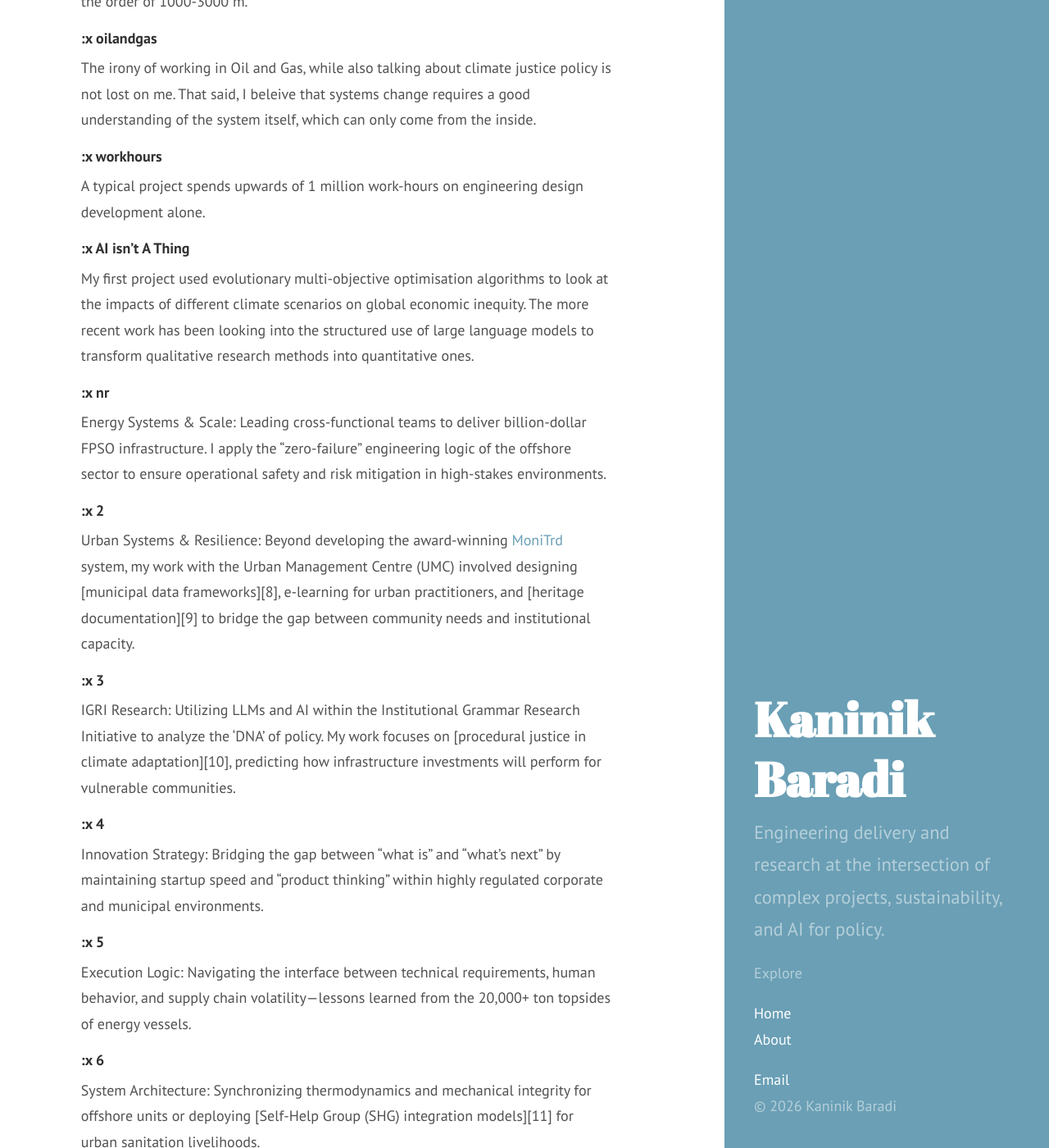
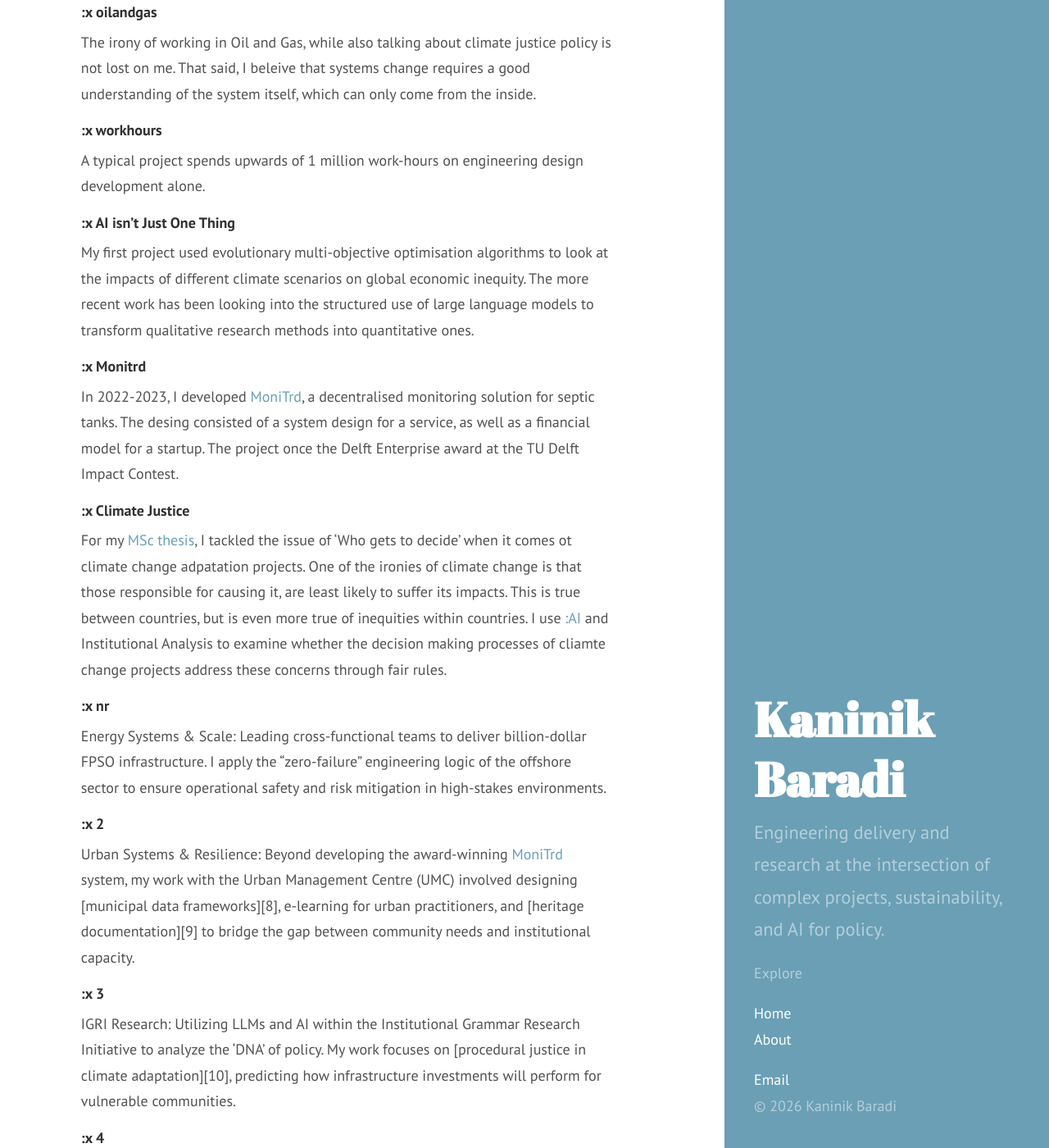
Before and after one commit to MechaKaradi/mechakaradi.github.io, a Jekyll site: the page built from index.md, in a window 1280 px wide and 1400 px high, scrolled down 1010 px. Shown: the whole window at 82% size. Built offline with Jekyll 4.4.1, drawn with Linux system fonts in a browser that asks for light colours; Markdown is read by kramdown in place of the engine named in the settings; the list of posts is cut into pages by our own code; some of the changed text lies outside the part shown.

```diff
--- a/index.md
+++ b/index.md
@@ -28,12 +26,20 @@ The irony of working in Oil and Gas, while also talking about climate justice po
 ###### :x workhours
 A typical project spends upwards of 1 million work-hours on engineering design development alone.
 
-###### :x AI isn't A Thing
+##### :x AI isn't Just One Thing
 My first project used evolutionary multi-objective optimisation algorithms to look at the impacts of different climate scenarios on global economic inequity. The more recent work has been looking into the structured use of large language models to transform qualitative research methods into quantitative ones.
 
+###### :x Monitrd
+
+In 2022-2023, I developed [MoniTrd](https://www.linkedin.com/pulse/fighting-climate-change-one-start-up-time-meet-monitrd-claire-visser/), a decentralised monitoring solution for septic tanks. The desing consisted of a system design for a service, as well as a financial model for a startup. The project once the Delft Enterprise award at the TU Delft Impact Contest.
+
+###### :x Climate Justice
+For my [MSc thesis](https://repository.tudelft.nl/record/uuid:736728a9-4a3a-4587-97f2-d23554cc2b85), I tackled the issue of 'Who gets to decide' when it comes ot climate change adpatation projects. One of the ironies of climate change is that those responsible for causing it, are least likely to suffer its impacts. This is true between countries, but is even more true of inequities within countries. I use [:AI](#ai-isnt-just-one-thing) and Institutional Analysis to examine whether the decision making processes of cliamte change projects address these concerns through fair rules.
+
+
 ###### :x nr
+Energy Systems & Scale: Leading cross-functional teams to deliver billion-dollar FPSO infrastructure. I apply the "zero-failure" engineering logic of the offshore sector to ensure operational safety and risk mitigation in high-stakes environments.
 
-Energy Systems & Scale: Leading cross-functional teams to deliver billion-dollar FPSO infrastructure. I apply the "zero-failure" engineering logic of the offshore sector to ensure operational safety and risk mitigation in high-stakes environments.
 ###### :x 2
  Urban Systems & Resilience: Beyond developing the award-winning [MoniTrd](:IoT-driven sanitation monitoring) system, my work with the Urban Management Centre (UMC) involved designing [municipal data frameworks][8], e-learning for urban practitioners, and [heritage documentation][9] to bridge the gap between community needs and institutional capacity.
 ###### :x 3
```
Also changed, not shown: other parts of index.md (+1 -3 lines).
